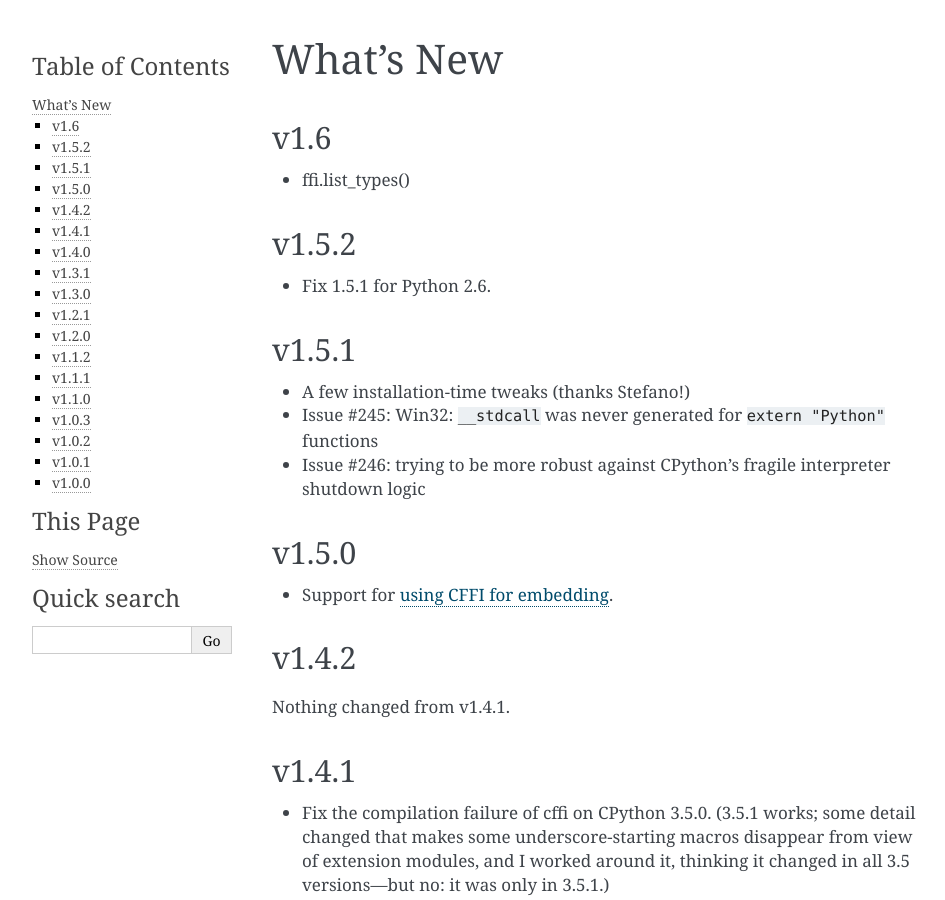
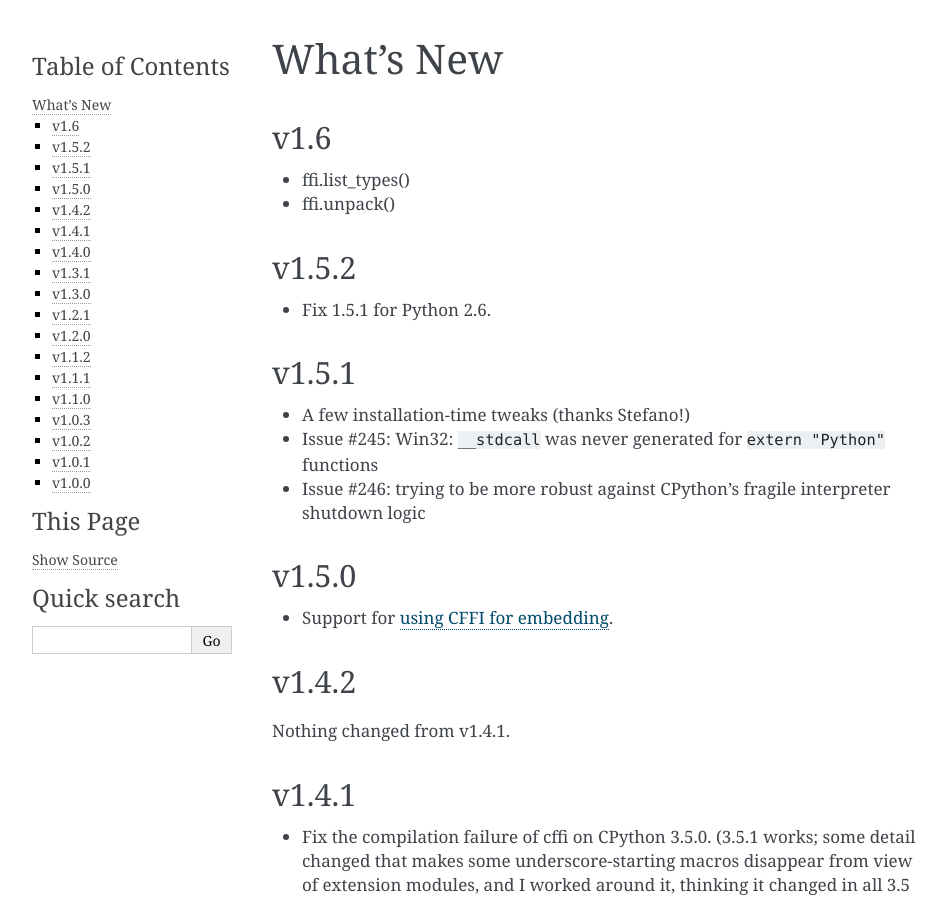
Before and after one commit to tharvik/cffi, a Sphinx documentation site: the page built from doc/source/whatsnew.rst, in a window 1280 px wide and 900 px high. Shown: the whole window, without its empty margins (148-1093 px from the left). Built offline with Sphinx 7.4.7, drawn with Linux system fonts in a browser that asks for light colours.

Commit message:
Mention ffi.unpack(), full doc later

```diff
--- a/doc/source/whatsnew.rst
+++ b/doc/source/whatsnew.rst
@@ -7,6 +7,8 @@ v1.6
 ====
 
 * ffi.list_types()
+
+* ffi.unpack()
 
 
 v1.5.2
```
